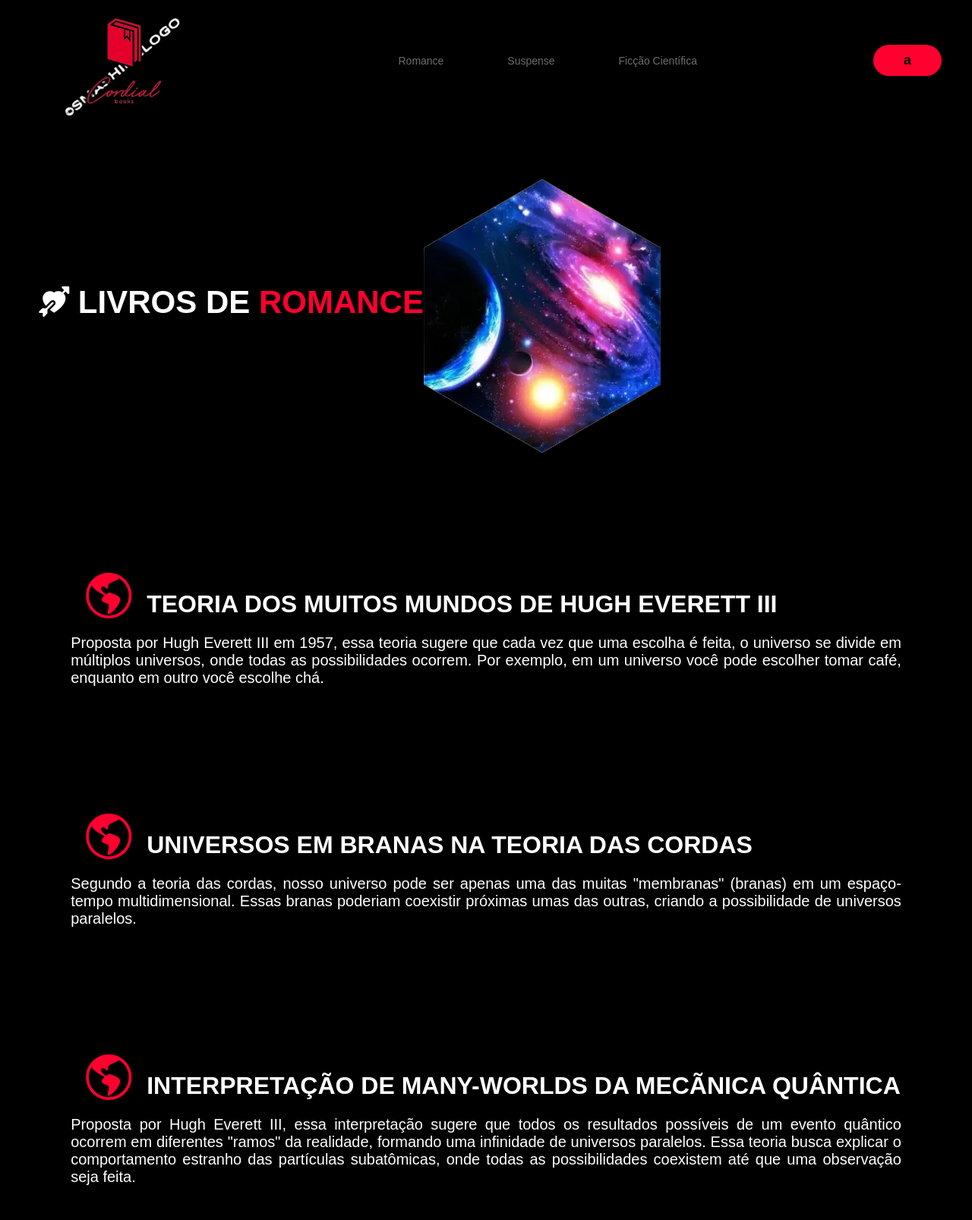
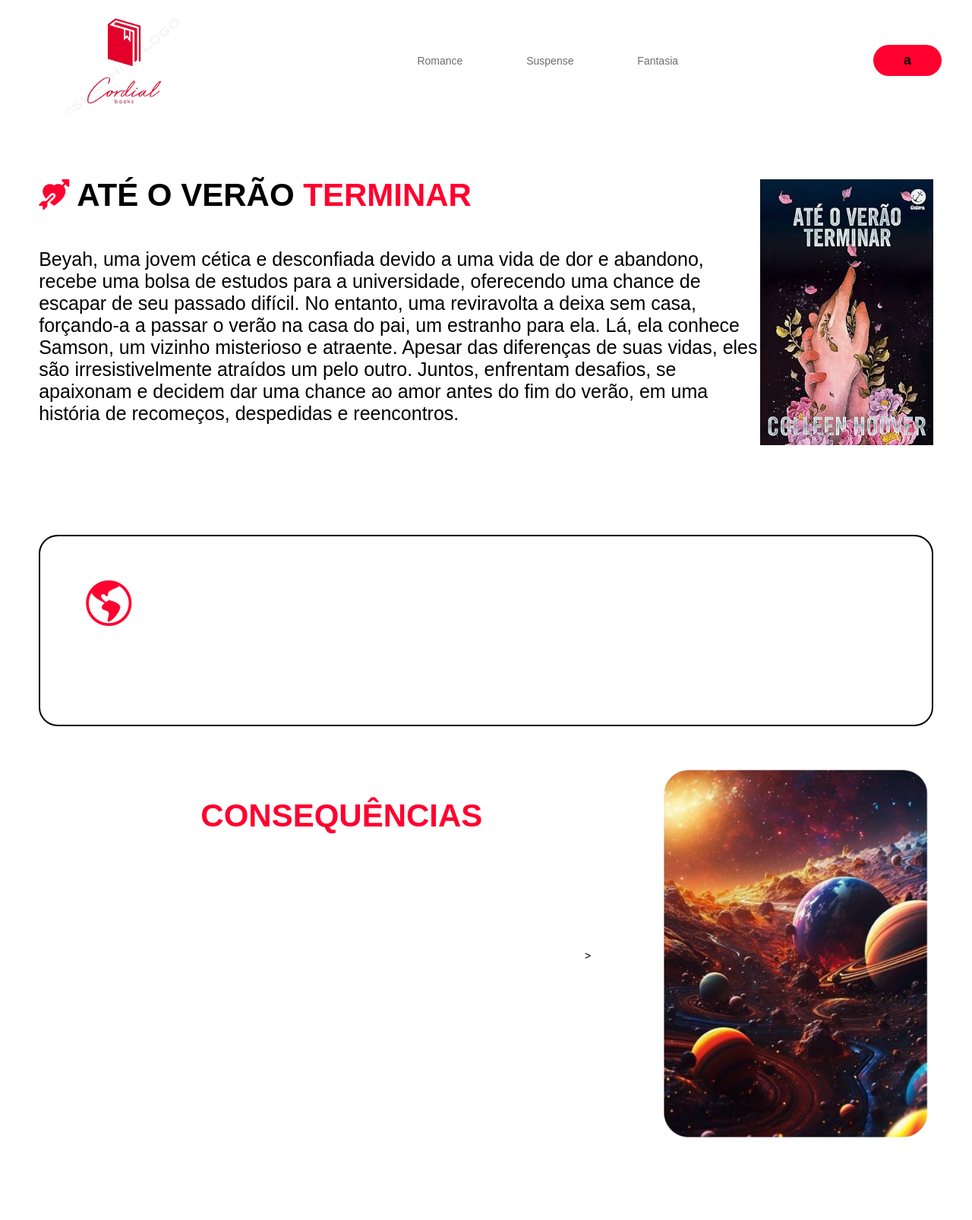
Before and after one commit to annelizezinco/lojalivros, a plain HTML site: page index.html in a window 1280 px wide. Shown: the part 37-1643 px from the top of the page at 76% size. Drawn offline with nearby package versions, Linux system fonts and the light colour scheme.

Commit message:
Add files via upload

```diff
--- a/index.html
+++ b/index.html
@@ -2,9 +2,8 @@
 <html>
     <head>
         <meta charset="UTF-8">
-        <title>Universos Paralelos</title>
+        <title>Cordial Books</title>
         <link rel="stylesheet" href="style.css">
-        <link rel="stylesheet" href="style2.css">
 
         <link rel="stylesheet" href="https://cdn.jsdelivr.net/npm/bootstrap-icons@1.11.3/font/bootstrap-icons.min.css">
     </head>
@@ -22,7 +21,7 @@
                     <ul class="menu">
                         <li><a href="#romance" class="menu">Romance</a></li>
                         <li><a href="#suspense" class="menu">Suspense</a></li>
-                        <li><a href="#ficcao" class="menu">Ficção Científica</a></li>
+                        <li><a href="#ficcao" class="menu">Fantasia</a></li>
                     </ul>
                 </nav>
 
@@ -35,17 +34,17 @@
         </header>
 
         <main>
-            <section class="topo" id="topo">
+            <section class="ate-o-verao-terminar" id="ate-o-verao-terminar">
                 <div class="interface">
                     <div class="flex">
-                        <div class="txt-topo-site">
-                            <h1><i class="bi bi-arrow-through-heart-fill"></i> LIVROS DE <span>ROMANCE</span></h1>
-                            <p></p>
+                        <div class="txt-livro-1">
+                            <h1><i class="bi bi-arrow-through-heart-fill"></i> ATÉ O VERÃO <span>TERMINAR</span></h1>
+                            <p>Beyah, uma jovem cética e desconfiada devido a uma vida de dor e abandono, recebe uma bolsa de estudos para a universidade, oferecendo uma chance de escapar de seu passado difícil. No entanto, uma reviravolta a deixa sem casa, forçando-a a passar o verão na casa do pai, um estranho para ela. Lá, ela conhece Samson, um vizinho misterioso e atraente. Apesar das diferenças de suas vidas, eles são irresistivelmente atraídos um pelo outro. Juntos, enfrentam desafios, se apaixonam e decidem dar uma chance ao amor antes do fim do verão, em uma história de recomeços, despedidas e reencontros.</p>
 
                             </div>
                         </div>
-                        <div class="img-topo-site">
-                            <img src="universo-1.png" alt="Universo">
+                        <div class="img-livro-1">
+                            <img src="ate-o-verao-terminar.png" alt="aovt">
                         </div>
                     </div>
                 </div>
@@ -61,39 +60,6 @@
                     </div><!--flex-->
                 </div><!--interface teorias-->
             </section><!--teoria 1-->
-
-            <section class="teoria-2" id="teoria-2">
-                <div class="interface">
-                    <div class="flex">
-                            <div class="teorias-box">
-                                <h3><i class="bi bi-globe-americas"></i>UNIVERSOS EM BRANAS NA TEORIA DAS CORDAS</h3>
-                                <p>Segundo a teoria das cordas, nosso universo pode ser apenas uma das muitas "membranas" (branas) em um espaço-tempo multidimensional. Essas branas poderiam coexistir próximas umas das outras, criando a possibilidade de universos paralelos.</p>
-                            </div><!--teorias-box-->
-                    </div><!--flex-->
-                </div><!--interface teorias-->
-            </section><!--teoria 2-->
-
-            <section class="teoria-3" id="teoria-3">
-                <div class="interface">
-                    <div class="flex">
-                            <div class="teorias-box">
-                                <h3><i class="bi bi-globe-americas"></i>INTERPRETAÇÃO DE MANY-WORLDS DA MECÃNICA QUÂNTICA</h3>
-                                <p>Proposta por Hugh Everett III, essa interpretação sugere que todos os resultados possíveis de um evento quântico ocorrem em diferentes "ramos" da realidade, formando uma infinidade de universos paralelos. Essa teoria busca explicar o comportamento estranho das partículas subatômicas, onde todas as possibilidades coexistem até que uma observação seja feita.</p>
-                            </div><!--teorias-box-->
-                    </div><!--flex-->
-                </div><!--interface teorias-->
-            </section><!--teoria 3-->
-
-            <section class="teoria-4" id="teoria-4">
-                <div class="interface">
-                    <div class="flex">
-                            <div class="teorias-box">
-                                <h3><i class="bi bi-globe-americas"></i>TEORIA DA INFLAÇÃO ETERNA</h3>
-                                <p>Na cosmologia, a teoria da inflação eterna postula a existência de múltiplos "bolsões" de inflação que continuam a se expandir, criando universos separados dentro de um multiverso. Cada bolsão pode ter suas próprias leis físicas e condições iniciais, permitindo a existência de universos paralelos com propriedades diferentes.</p>
-                            </div><!--teorias-box-->
-                    </div><!--flex-->
-                </div><!--interface teorias-->
-            </section><!--teoria 4-->
 
             <section class="consequencias" id="consequencias">
                 <div class="interface">
--- a/style.css
+++ b/style.css
@@ -12,7 +12,7 @@ html{
 }
 
 body{
-    background-color: #000000;
+    background-color: #ffffff;
     height: 100hv;
 }
 
@@ -56,7 +56,7 @@ header a{
 }
 
 header a:hover{
-    color: #fff;
+    color: #000000;
     transform: scale(1.05);
 }
 
@@ -83,44 +83,48 @@ header .criado-por button:hover{
     box-shadow: 0px 0px 8px #ff002f;
 }
 
-/*TOPO*/
-section.topo{
+/*ATÉ O VERÃO TERMINAR*/
+section.ate-o-verao-terminar{
     padding: 40px 4%;
 }
 
-section.topo .flex{
+section.ate-o-verao-terminar .flex{
     align-items: center;
     justify-content: center;
     gap: 90px;
 }
 
-.topo h1{
-    color: #fff;
+.ate-o-verao-terminar h1{
+    color: #000000;
     font-size: 42px;
     line-height: 40px;
 }
 
-.topo .txt-topo-site h1 span{
+.ate-o-verao-terminar .txt-livro-1 h1 span{
     color: #ff002f;
     display: inline;
     font-size: 42px;
 }
 
-.topo .txt-topo-site p{
-    color: #fff;
-    margin: 40px 0;
-    font-size: 20px;
+.ate-o-verao-terminar .txt-livro-1 p{
+    color: #000000;
+    margin: 50px 0;
+    font-size: 25px;
 }
 
-.img-topo-site img{
-    max-width: 400px;
-    max-height: 400px;
+.ate-o-verao-terminar .txt-livro-1 i{
+    color: #ff002f;
+}
+
+.img-livro-1 img{
+    max-width: 350px;
+    max-height: 350px;
     width: auto;
     height: auto;
     transition: .2s;
 }
 
-.img-topo-site img:hover{
+.img-livro-1 img:hover{
     transform: scale(1.05);
 }
 
@@ -129,7 +133,7 @@ section.teorias{
     padding: 40px 4%;
 }
 
-section.teorias .flex{
+section.teorias .fl-topo-siteex{
     align-items: center;
     justify-content: center;
     gap: 90px;
```
Also changed, not shown: ate-o-verao-terminar.png (added).
